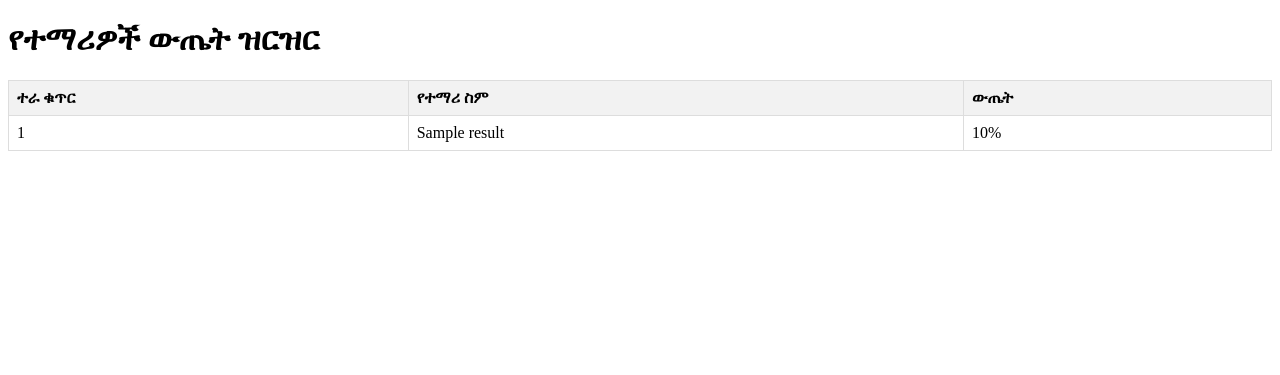
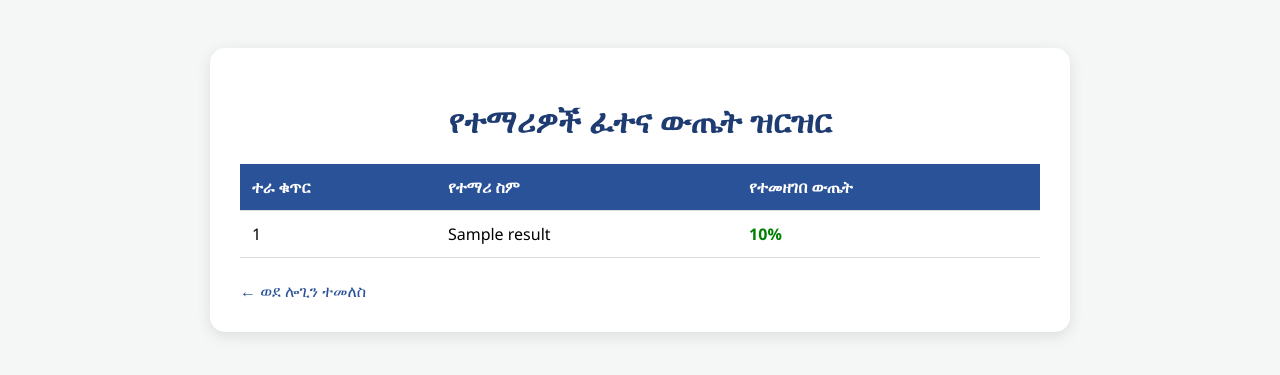
Before and after one commit to mesfinchalnew-creator/online-exam-system, a Flask app: page /admin in a window 1280 px wide. Shown: the top 375 px of the page. Run offline with Flask 3, Linux system fonts and the light colour scheme; tables that the repository leaves empty hold one stand-in row (values such as "Sample post").

Commit message:
Update admin.html

```diff
--- a/templates/admin.html
+++ b/templates/admin.html
@@ -3,26 +3,34 @@
 <head>
     <title>Admin Dashboard</title>
     <style>
-        table { width: 100%; border-collapse: collapse; }
-        th, td { border: 1px solid #ddd; padding: 8px; text-align: left; }
-        th { background-color: #f2f2f2; }
+        body { font-family: 'Segoe UI', sans-serif; background-color: #f4f7f6; padding: 40px; }
+        .admin-container { background: white; padding: 30px; border-radius: 15px; box-shadow: 0 4px 15px rgba(0,0,0,0.1); max-width: 800px; margin: auto; }
+        h1 { color: #1e3c72; text-align: center; }
+        table { width: 100%; border-collapse: collapse; margin-top: 20px; }
+        th, td { padding: 12px; border-bottom: 1px solid #ddd; text-align: left; }
+        th { background-color: #2a5298; color: white; }
+        tr:hover { background-color: #f1f1f1; }
     </style>
 </head>
 <body>
-    <h1>የተማሪዎች ውጤት ዝርዝር</h1>
+    <div class="admin-container">
+        <h1>የተማሪዎች ፈተና ውጤት ዝርዝር</h1>
         <table>
             <tr>
                 <th>ተራ ቁጥር</th>
                 <th>የተማሪ ስም</th>
-            <th>ውጤት</th>
+                <th>የተመዘገበ ውጤት</th>
             </tr>
             {% for result in results %}
             <tr>
                 <td>{{ result.id }}</td>
                 <td>{{ result.student_name }}</td>
-            <td>{{ result.score }}%</td>
+                <td><strong style="color: green;">{{ result.score }}%</strong></td>
             </tr>
             {% endfor %}
         </table>
+        <br>
+        <a href="/login" style="text-decoration: none; color: #2a5298;">← ወደ ሎጊን ተመለስ</a>
+    </div>
 </body>
 </html>
```
Lines whose indentation alone changed are shown as unchanged.
